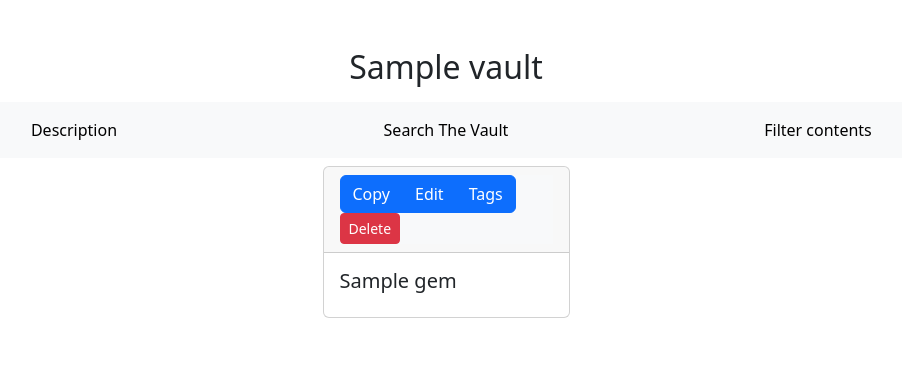
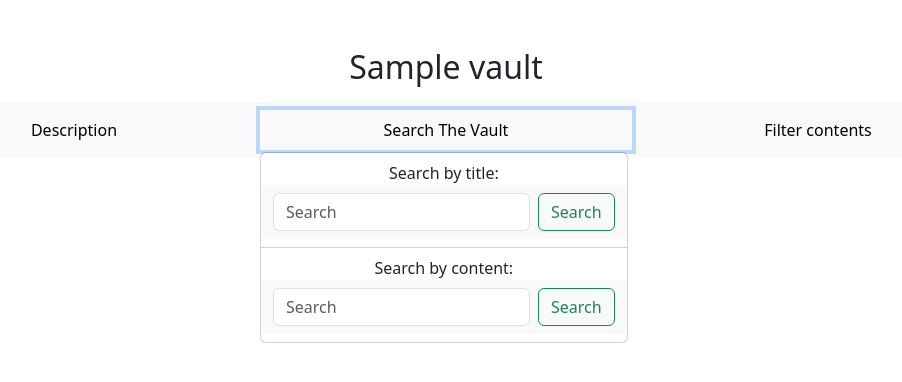
Before and after one commit to YSpiegel/IdeaVaults, a Flask app: template Client/Templates/vault-page.html in a window 1280 px wide, after a click on "Search The Vault". Shown: the part 59-441 px from the top of the page, without its empty margins (194-1096 px from the left). Run offline with Flask 3, Linux system fonts and the light colour scheme; the template is opened without the code that fills it: most values are stand-ins (such as "Sample title", 1, 10 or a date in 2020); parts of the project's set-up code (start-up, migrations or seed data) failed here and were passed over.

Commit message:
Ver 2.17 - Added vault search

```diff
--- a/Client/FlaskSite.py
+++ b/Client/FlaskSite.py
@@ -203,11 +203,20 @@ def new_vault():
     return render_template('new-vault.html', user=user, type=type)
 
 
-@app.route('/<type>-vaults/<vault>')
+@app.route('/<type>-vaults/<vault>', methods=["GET", "POST"])
 def vault_page(type, vault):
     user = get_user()
     vault = get_vault(vault)
     gems = get_vault_gems(vault)
+
+    if request.method == "POST":
+        if 'searchtitle' in request.form:
+            search = request.form['searchtitle']
+            gems = [gem for gem in gems if search in gem.title]
+        elif 'searchcontent' in request.form:
+            search = request.form['searchcontent']
+            gems = [gem for gem in gems if search in gem.content]
+
     if vault.is_in_vault(user):
         return render_template('vault-page.html', user=user, vault=vault, gems=gems)
     return redirect(url_for('no_access', user=user, title=vault.title))
--- a/Client/Templates/vault-page.html
+++ b/Client/Templates/vault-page.html
@@ -32,29 +32,54 @@ function getIdTitle(title) {
     <nav class="navbar navbar-expand-lg navbar-light bg-light mt-3" id="vault-navbar">
         <div class="collapse navbar-collapse" id="navbarSupportedContent">
             <ul class="navbar-nav me-auto mb-2 mb-lg-0 justify-content-center">
-                <li class="nav-item"><a class="nav-link active" aria-current="page" href=""
+                <li class="nav-item"><a class="nav-link active" aria-current="page" href="" data-group="mainnavbar"
                                         data-bs-toggle="modal" data-bs-target="#descriptionModal">
                     Description</a></li>
                 {% if vault.type == "private" or (vault.type == "shared" and user not in vault.collaborators.guest) %}
-                <li class="nav-item"><a class="nav-link active" aria-current="page" href=""
+                <li class="nav-item"><a class="nav-link active" aria-current="page" href="" data-group="mainnavbar"
                                         data-bs-toggle="modal" data-bs-target="#newGemModal">
                     Add New Gem</a></li>
                 {% endif %}
-                <li class="nav-item"><a class="nav-link active" aria-current="page" href="#">
-                    Search The Vault</a></li>
-                <li class="nav-item"><a class="nav-link active" aria-current="page" href="#">
+                <li class="nav-item dropdown"><a class="nav-link active" aria-current="page" data-group="mainnavbar"
+                                                 data-bs-toggle="dropdown" href="">
+                    Search The Vault</a>
+                    <ul class="dropdown-menu">
+                        <li class="text-center">Search by title:</li>
+                        <li><nav class="navbar bg-body-tertiary">
+                          <div class="container-fluid">
+                            <form class="d-flex" role="search" method="POST">
+                              <input class="form-control me-2" type="search"
+                                     placeholder="Search" aria-label="Search" name="searchtitle">
+                              <button class="btn btn-outline-success" type="submit">Search</button>
+                            </form>
+                          </div>
+                        </nav></li>
+                        <li><hr class="dropdown-divider"></li>
+                        <li class="text-center">Search by content:</li>
+                        <li><nav class="navbar bg-body-tertiary">
+                          <div class="container-fluid">
+                            <form class="d-flex" role="search" method="POST">
+                              <input class="form-control me-2" type="search"
+                                     placeholder="Search" aria-label="Search" name="searchcontent">
+                              <button class="btn btn-outline-success" type="submit">Search</button>
+                            </form>
+                          </div>
+                        </nav></li>
+                    </ul>
+                </li>
+                <li class="nav-item"><a class="nav-link active" aria-current="page" href="#" data-group="mainnavbar">
                     Filter contents</a></li>
                 {% if vault.type == "private" %}
-                <li class="nav-item"><a class="nav-link active" aria-current="page" href="/making-{{vault.title}}-public">
-                    Make Public</a></li>
+                <li class="nav-item"><a class="nav-link active" aria-current="page" data-group="mainnavbar"
+                                        href="/making-{{vault.title}}-public">Make Public</a></li>
                 {% else %}
                 {% if user == vault.owner or user in vault.collaborators.coowner %}
-                <li class="nav-item"><a class="nav-link active" aria-current="page"
+                <li class="nav-item"><a class="nav-link active" aria-current="page" data-group="mainnavbar"
                                         data-bs-toggle="offcanvas" href="#usersOffcanvas">
                     Manage Users</a></li>
                 {% endif %}
                 {% if user == vault.owner %}
-                <li class="nav-item"><a class="nav-link active" aria-current="page" href="#">
+                <li class="nav-item"><a class="nav-link active" aria-current="page" href="#" data-group="mainnavbar">
                     Produce Shared Key</a></li>
                 {% endif %}
                 {% endif %}
@@ -510,7 +535,7 @@ description.addEventListener('input', () => {
 </script>
 <script id="spread-navbar">
 const nav = document.getElementById('vault-navbar');
-  const navItems = nav.querySelectorAll('li');
+const navItems = document.querySelectorAll('[data-group="mainnavbar"]');
 
   function spreadItems() {
     const navWidth = nav.offsetWidth;
@@ -526,6 +551,5 @@ const nav = document.getElementById('vault-navbar');
   spreadItems();
 
   window.addEventListener('resize', spreadItems);
-
 </script>
 {% endblock %}
```
